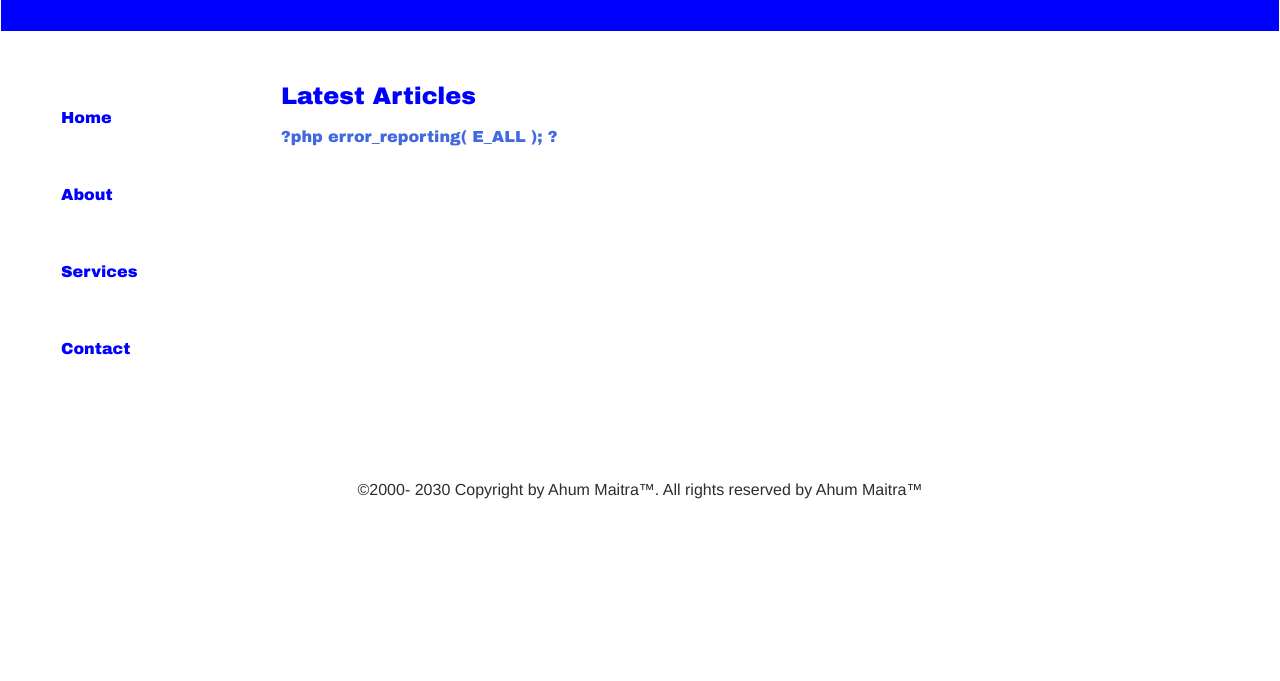
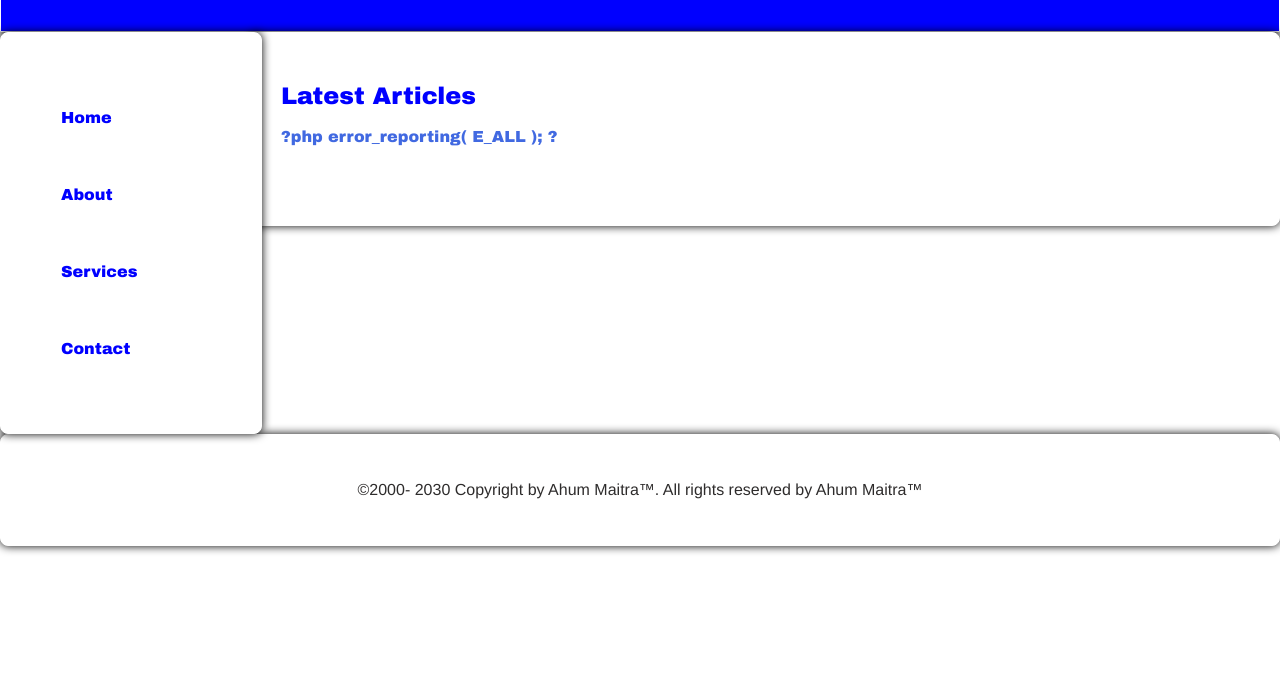
Before and after one commit to AhumMaitra/Ahum-Maitra-s-Daily-Works, a plain HTML site: page index.html in a window 1280 px wide. Shown: the part 119-800 px from the top of the page. Drawn offline with Linux system fonts and the light colour scheme.

Commit message:
styles.css

```diff
--- a/styles.css
+++ b/styles.css
@@ -11,7 +11,7 @@ header, nav, main, footer {
     padding: 30px;
     border: 1px solid white;
     border-radius: 8px;
-    box-shadow: 0 0 10 px white;
+    box-shadow: 0 0 10px black;
 }
 header {
     text-align: left;
```
